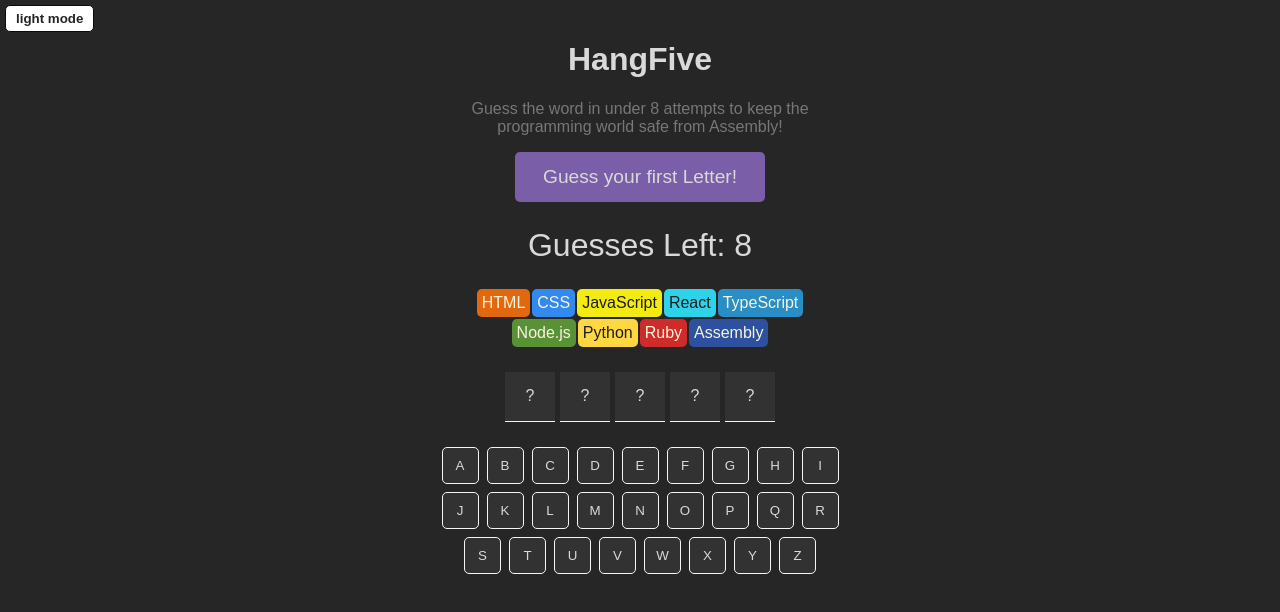
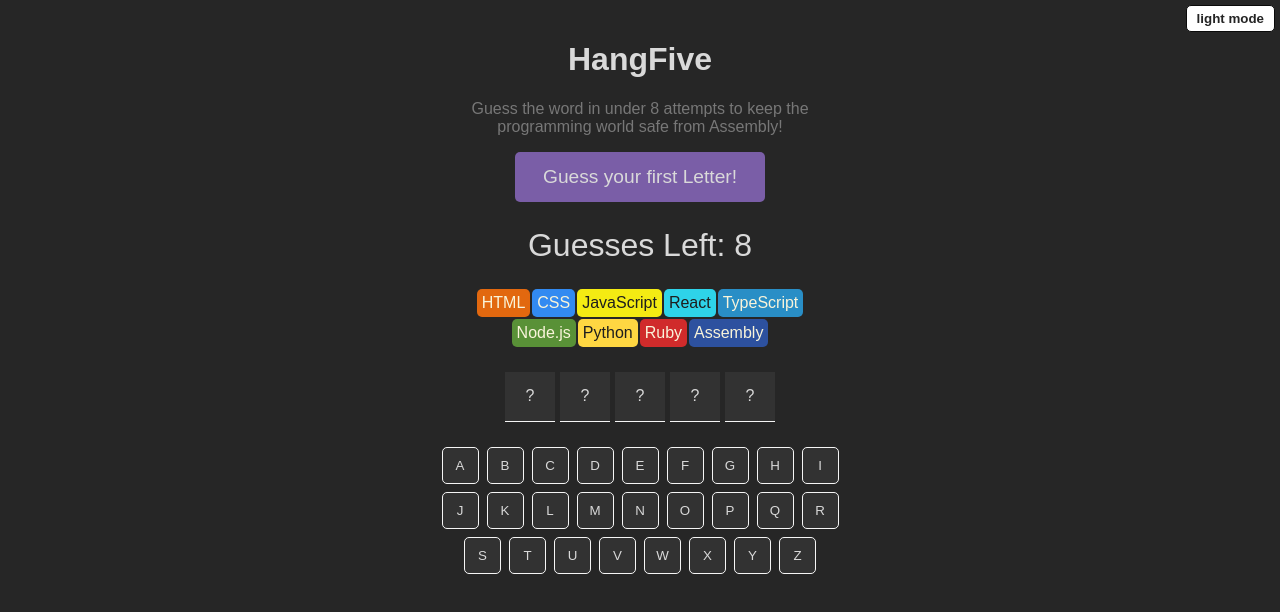
Before and after one commit to layyzzee/AssemblyEndgame, a React (Vite) app: page / in a window 1280 px wide. Shown: the top 612 px of the page. Built offline with nearby package versions, Linux system fonts and the light colour scheme.

Commit message:
Moved dark/light button from left to right

```diff
--- a/src/index.css
+++ b/src/index.css
@@ -259,7 +259,7 @@
 .toggle-dark-button {
   position: absolute;
   top: 0%;
-  left: 0%;
+  right: 0%;
   border-radius: 5px;
   padding: 5px 10px;
   font-weight: bold;
```
